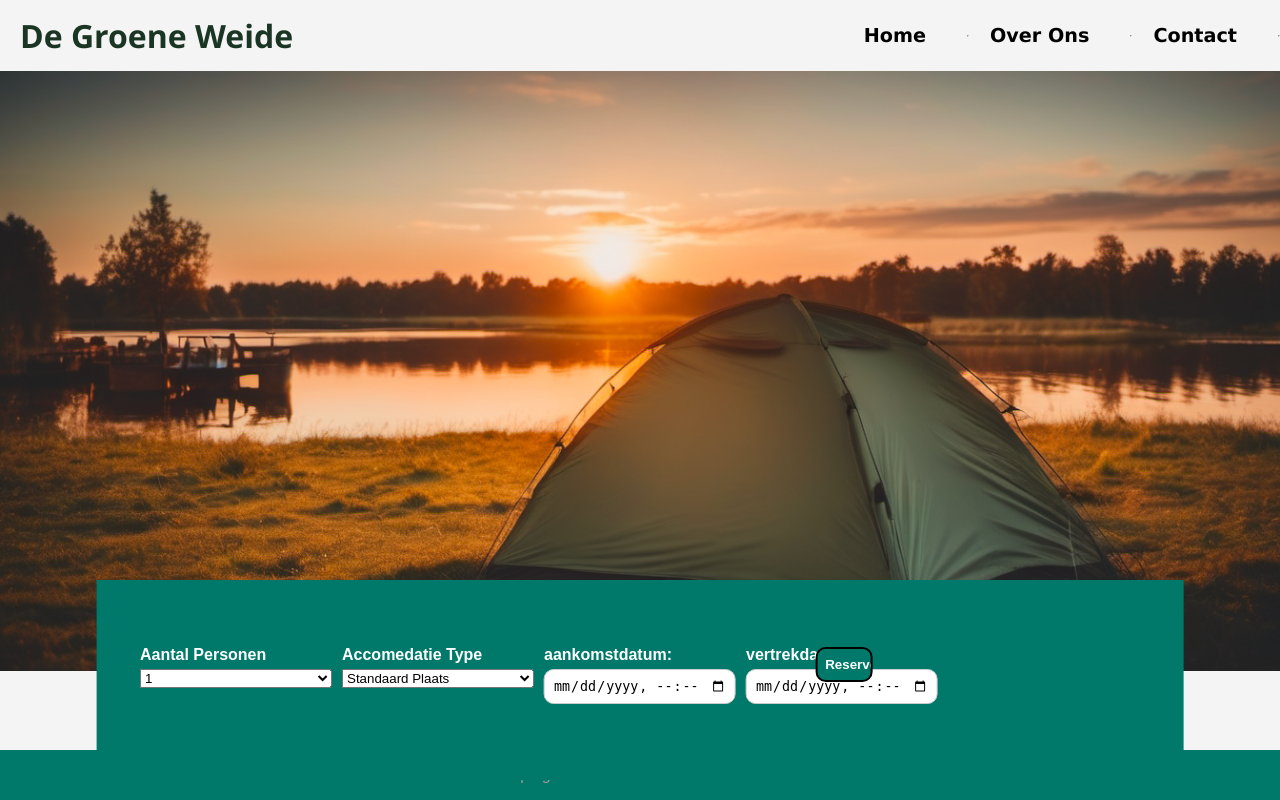
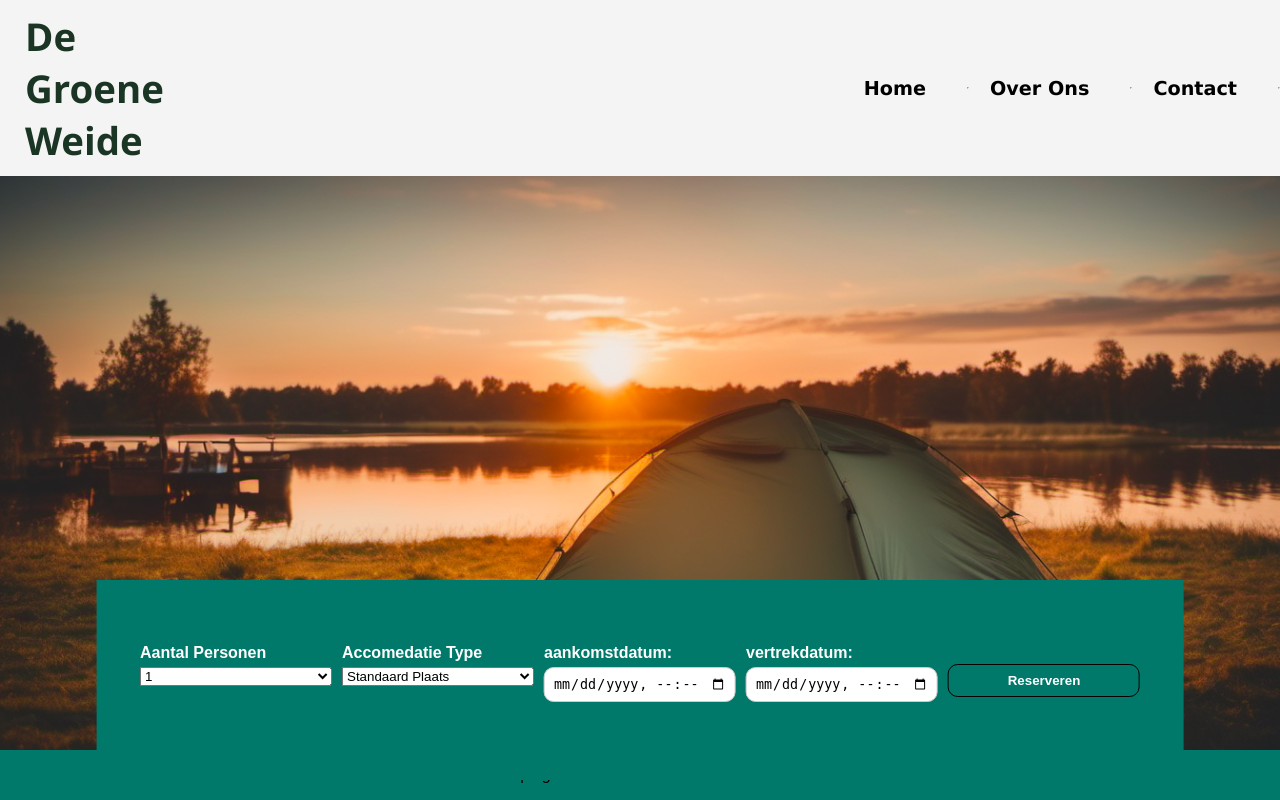
Before and after one commit to OICT-Team-2/BoerenCamping, a PHP site: page / in a window 1280 px wide. Run offline with PHP 8.4, Linux system fonts and the light colour scheme.

Commit message:
Updated css

```diff
--- a/Camping Project/css/stylegroeneweide.css
+++ b/Camping Project/css/stylegroeneweide.css
@@ -57,8 +57,9 @@ li {
 }
 
 li a:hover {
-  /* background-color: #a8c4ab; */
-  color: rgb(27, 53, 36);
+  background-color: #a8c4ab;
+  color: rgb(224, 224, 224);
+  border-radius: 15px;
 }
 
 .navbar {
@@ -134,7 +135,7 @@ li a:hover {
   transform: translateX(-50%);
 }
 
-.reservationBar > * {
+.reservationBar>* {
   color: #ffffff;
 }
 
@@ -198,17 +199,15 @@ input {
 }
 
 input[type="submit"] {
-  width: 30%;
   background-color: #00796b;
   color: #fff;
   position: relative;
-  border-color: black;
-  border: 2px solid black;
-  right: 200px;
+  border: 1px solid black;
   font-weight: bold;
   cursor: pointer;
-  margin: 1px auto;
+  margin: 20px auto;
 }
+
 input[type="submit"]:hover {
   transition: 0.5s;
   background-color: #fca311;
@@ -218,6 +217,7 @@ input[type="submit"]:hover {
   text-align: center;
   width: 50%;
 }
+
 .optional {
   font-size: 12px;
   color: gray;
@@ -252,6 +252,7 @@ input[type="submit"]:hover {
   position: relative;
   top: 30px;
 }
+
 .ContactTelef {
   margin-left: 130px;
   position: relative;
@@ -285,7 +286,8 @@ input[type="submit"]:hover {
 .fieldset2 textarea {
   height: 180px;
   width: 600px;
-  resize: none; /* This allows vertical resizing if needed */
+  resize: none;
+  /* This allows vertical resizing if needed */
 }
 
 .ContactAdr {
@@ -294,10 +296,11 @@ input[type="submit"]:hover {
   bottom: 795px;
 }
 
-[id*=Error]{
+[id*=Error] {
   color: red;
   font-size: small;
 }
+
 .non-selectable {
   color: #999;
   pointer-events: none;
@@ -309,7 +312,7 @@ footer {
   left: 0;
   width: 100%;
   background-color: #00796b;
-  color: #999;
+  color: #000000;
   text-align: center;
   padding: 1em 0;
 }
@@ -318,9 +321,12 @@ footer {
   max-width: 800px;
   margin: 20px auto;
   padding: 20px;
-  background-color: rgba(255, 255, 255, 0.8); /* Semi-transparante witte achtergrond */
-  border-radius: 10px; /* Afgeronde hoeken voor de container */
-  box-shadow: 0 0 10px rgba(0, 0, 0, 0.1); /* Schaduw voor de container */
+  background-color: rgba(255, 255, 255, 0.8);
+  /* Semi-transparante witte achtergrond */
+  border-radius: 10px;
+  /* Afgeronde hoeken voor de container */
+  box-shadow: 0 0 10px rgba(0, 0, 0, 0.1);
+  /* Schaduw voor de container */
   position: absolute;
   top: 50%;
   left: 50%;
@@ -332,5 +338,6 @@ footer {
   height: 75vh;
   object-fit: cover;
   position: relative;
-  z-index: -1; /* Plaats de achtergrondafbeelding achter de andere elementen */
+  z-index: -1;
+  /* Plaats de achtergrondafbeelding achter de andere elementen */
 }
--- a/Camping Project/header.php
+++ b/Camping Project/header.php
@@ -11,7 +11,7 @@
 
 <body>
   <div class="navbar">
-    <h1>De Groene Weide</h1>
+    <a href="index.php"><h1>De Groene Weide</h1></a>
     <ul>
       <li><a href="index.php">Home</a></li>
       <hr />
--- a/Camping Project/index.php
+++ b/Camping Project/index.php
@@ -40,7 +40,7 @@
         <input type="datetime-local" id="vertrek" name="vertrek" />
       </div>
 
-      <div class="zoekbutton formItem">
+      <div class="formItem">
         <input type="submit" value="Reserveren">
       </div>
     </form>
```
